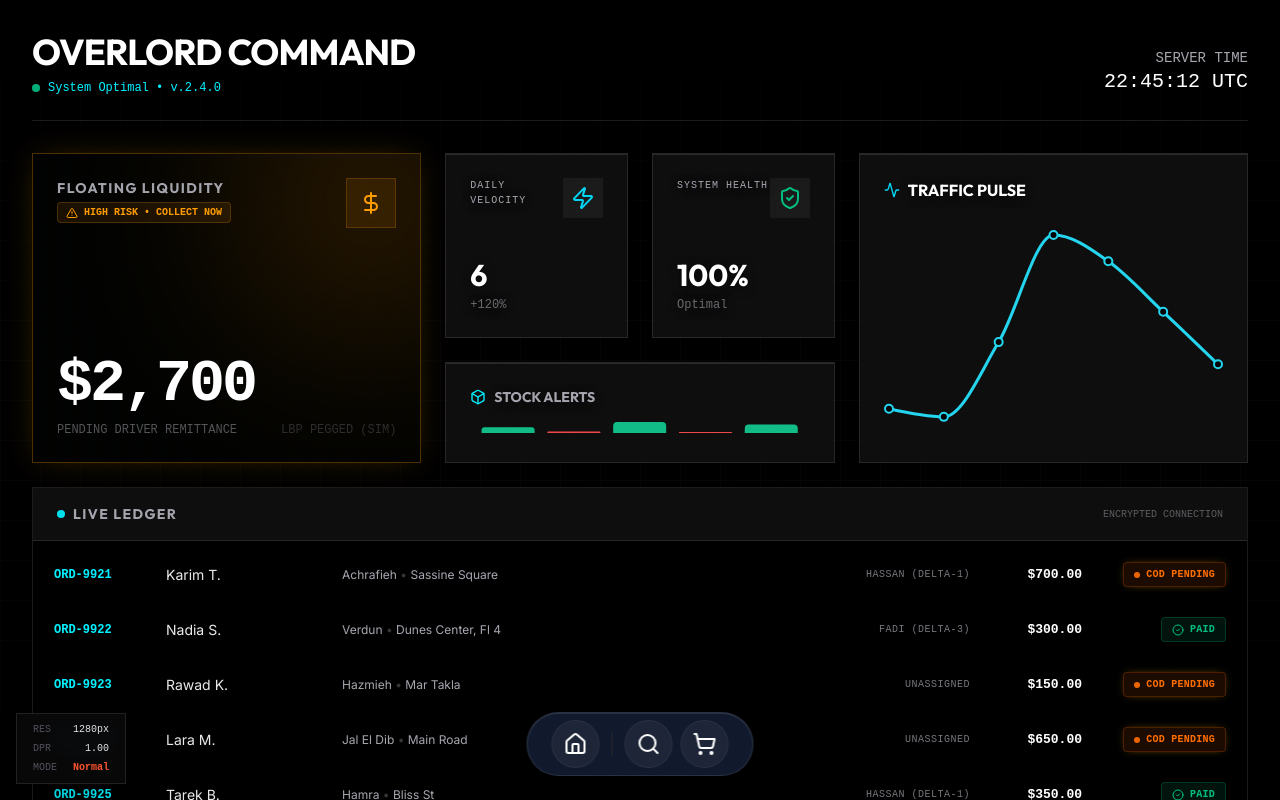
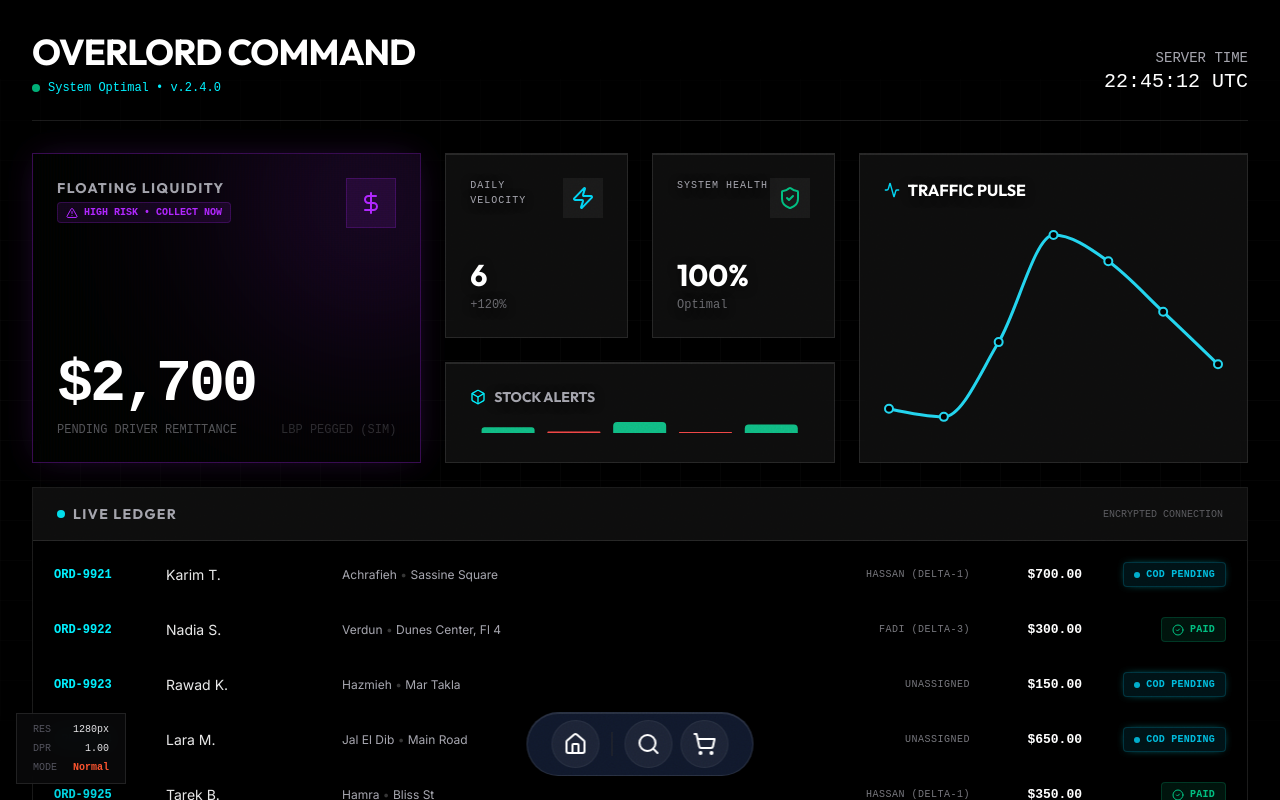
Before and after one commit to y4znn/haddam-co, a Next.js app: page /admin/dashboard in a window 1280 px wide. Shown: the top 800 px of the page. Built offline with nearby package versions, Linux system fonts and the light colour scheme.

Commit message:
fix(theme): complete eradication of orange, stabilize orbital ice protocol

```diff
--- a/app/globals.css
+++ b/app/globals.css
@@ -74,6 +74,7 @@
   :root {
     /* "Deep Space" - Permanent Global Theme */
     --orbital-ice: #00F0FF;
+    --reactor-purple: #B026FF;
     --deep-void: #050B14;
     --slate-glass: #0F172A;
     --bg-page: var(--deep-void);
@@ -137,6 +138,20 @@
     background: var(--color-brand-orange);
     color: #000000;
   }
+
+  ::-webkit-scrollbar {
+    width: 6px;
+    height: 6px;
+  }
+
+  ::-webkit-scrollbar-track {
+    background: var(--bg-deep-space);
+  }
+
+  ::-webkit-scrollbar-thumb {
+    background: var(--color-brand-orange);
+    border-radius: 3px;
+  }
 }
 
 .bg-noise {
--- a/components/admin/CashRunner.tsx
+++ b/components/admin/CashRunner.tsx
@@ -32,14 +32,14 @@ export function CashRunner({ amount, currency = "USD", onClick }: CashRunnerProp
                 "relative p-6 rounded-3xl overflow-hidden cursor-pointer transition-all duration-500 group h-full flex flex-col justify-between",
                 "bg-black/40 backdrop-blur-xl border",
                 isHighRisk
-                    ? "border-amber-500/30 hover:border-amber-500/60 shadow-[0_0_30px_-10px_rgba(245,158,11,0.3)] hover:shadow-[0_0_50px_-10px_rgba(245,158,11,0.5)]"
+                    ? "border-[var(--reactor-purple)]/30 hover:border-[var(--reactor-purple)]/60 shadow-[0_0_30px_-10px_rgba(176,38,255,0.3)] hover:shadow-[0_0_50px_-10px_rgba(176,38,255,0.5)]"
                     : "border-cyan-500/30 hover:border-cyan-500/60 shadow-[0_0_30px_-10px_rgba(6,182,212,0.3)] hover:shadow-[0_0_50px_-10px_rgba(6,182,212,0.5)]"
             )}
         >
             {/* Background Glow */}
             <div className={cn(
                 "absolute -top-20 -right-20 w-64 h-64 rounded-full blur-[100px] opacity-20 transition-colors duration-700",
-                isHighRisk ? "bg-amber-500" : "bg-cyan-500"
+                isHighRisk ? "bg-[var(--reactor-purple)]" : "bg-cyan-500"
             )} />
 
             <div className="flex justify-between items-start relative z-10">
@@ -49,7 +49,7 @@ export function CashRunner({ amount, currency = "USD", onClick }: CashRunnerProp
                     </h3>
                     <div className="flex items-center gap-2">
                         {isHighRisk ? (
-                            <span className="flex items-center gap-1.5 text-[10px] font-mono font-bold text-amber-500 bg-amber-500/10 px-2 py-0.5 rounded border border-amber-500/20">
+                            <span className="flex items-center gap-1.5 text-[10px] font-mono font-bold text-[var(--reactor-purple)] bg-[var(--reactor-purple)]/10 px-2 py-0.5 rounded border border-[var(--reactor-purple)]/20">
                                 <AlertTriangle className="w-3 h-3" />
                                 HIGH RISK • COLLECT NOW
                             </span>
@@ -64,7 +64,7 @@ export function CashRunner({ amount, currency = "USD", onClick }: CashRunnerProp
 
                 <div className={cn(
                     "p-3 rounded-xl border transition-colors",
-                    isHighRisk ? "bg-amber-500/10 border-amber-500/20 text-amber-500" : "bg-cyan-500/10 border-cyan-500/20 text-cyan-500"
+                    isHighRisk ? "bg-[var(--reactor-purple)]/10 border-[var(--reactor-purple)]/20 text-[var(--reactor-purple)]" : "bg-cyan-500/10 border-cyan-500/20 text-cyan-500"
                 )}>
                     <DollarSign className="w-6 h-6" />
                 </div>
--- a/components/admin/TheLedger.tsx
+++ b/components/admin/TheLedger.tsx
@@ -62,8 +62,8 @@ export function TheLedger({ orders }: TheLedgerProps) {
                         {/* Status Type */}
                         <div className="w-32 shrink-0 flex justify-end">
                             {order.payment_status === 'pending_cash' && (
-                                <span className="inline-flex items-center gap-1.5 px-2.5 py-1 rounded bg-orange-500/10 text-orange-500 border border-orange-500/20 text-[10px] font-bold uppercase tracking-wide shadow-[0_0_10px_-5px_orange]">
-                                    <div className="w-1.5 h-1.5 rounded-full bg-orange-500 animate-pulse" />
+                                <span className="inline-flex items-center gap-1.5 px-2.5 py-1 rounded bg-cyan-500/10 text-cyan-500 border border-cyan-500/20 text-[10px] font-bold uppercase tracking-wide shadow-[0_0_10px_-5px_var(--orbital-ice)]">
+                                    <div className="w-1.5 h-1.5 rounded-full bg-cyan-500 animate-pulse" />
                                     COD PENDING
                                 </span>
                             )}
--- a/components/home/CategoryStrip.tsx
+++ b/components/home/CategoryStrip.tsx
@@ -93,8 +93,8 @@ export function CategoryStrip() {
                                         !isTarget && "text-muted-foreground" // Apply muted-foreground only if not the target
                                     )}
                                         style={{
-                                            color: isTarget ? "#000000" : (isActive ? "#FF6B00" : undefined),
-                                            textShadow: isTarget ? "none" : (isActive ? "0 0 8px rgba(255,107,0,0.5)" : undefined)
+                                            color: isTarget ? "#000000" : (isActive ? "var(--orbital-ice)" : undefined),
+                                            textShadow: isTarget ? "none" : (isActive ? "0 0 8px var(--orbital-ice)" : undefined)
                                         }}>
                                         {cat.name}
                                     </span>
--- a/components/ui/FilterHUD.tsx
+++ b/components/ui/FilterHUD.tsx
@@ -104,7 +104,7 @@ export function FilterHUD({
                                 className={cn(
                                     "px-3 py-1.5 rounded-full border transition-all duration-300 text-[10px] font-bold tracking-wide uppercase",
                                     filters.category === null
-                                        ? "bg-brand-orange text-black border-brand-orange shadow-[0_0_10px_#FF6B00]"
+                                        ? "bg-brand-orange text-black border-brand-orange shadow-[0_0_10px_var(--orbital-ice)]"
                                         : "bg-white/5 border-white/5 text-muted-foreground hover:bg-white/10"
                                 )}
                             >
@@ -117,7 +117,7 @@ export function FilterHUD({
                                     className={cn(
                                         "px-3 py-1.5 rounded-full border transition-all duration-300 text-[10px] font-bold tracking-wide uppercase",
                                         filters.category === cat
-                                            ? "bg-brand-orange text-black border-brand-orange shadow-[0_0_10px_#FF6B00]"
+                                            ? "bg-brand-orange text-black border-brand-orange shadow-[0_0_10px_var(--orbital-ice)]"
                                             : "bg-white/5 border-white/5 text-muted-foreground hover:bg-white/10"
                                     )}
                                 >
@@ -136,7 +136,7 @@ export function FilterHUD({
                                     className={cn(
                                         "px-3 py-1.5 rounded-full border transition-all duration-300 text-[10px] font-bold tracking-wide uppercase",
                                         filters.brand === brand
-                                            ? "bg-brand-orange text-black border-brand-orange shadow-[0_0_10px_#FF6B00]"
+                                            ? "bg-brand-orange text-black border-brand-orange shadow-[0_0_10px_var(--orbital-ice)]"
                                             : "bg-white/5 border-white/5 text-muted-foreground hover:bg-white/10"
                                     )}
                                 >
--- a/components/ui/button.tsx
+++ b/components/ui/button.tsx
@@ -8,7 +8,7 @@ import { cn } from "@/lib/utils"
 import { useSoundEngine } from "@/hooks/use-sound-engine"
 
 const buttonVariants = cva(
-  "inline-flex items-center justify-center gap-2 whitespace-nowrap rounded-md text-sm font-medium transition-colors disabled:pointer-events-none disabled:opacity-50 [&_svg]:pointer-events-none [&_svg:not([class*='size-'])]:size-4 shrink-0 [&_svg]:shrink-0 outline-none focus-visible:ring-2 focus-visible:ring-orange-500 focus-visible:ring-offset-2 aria-invalid:ring-destructive/20 aria-invalid:ring-destructive/40 aria-invalid:border-destructive relative overflow-hidden",
+  "inline-flex items-center justify-center gap-2 whitespace-nowrap rounded-md text-sm font-medium transition-colors disabled:pointer-events-none disabled:opacity-50 [&_svg]:pointer-events-none [&_svg:not([class*='size-'])]:size-4 shrink-0 [&_svg]:shrink-0 outline-none focus-visible:ring-2 focus-visible:ring-cyan-500 focus-visible:ring-offset-2 aria-invalid:ring-destructive/20 aria-invalid:ring-destructive/40 aria-invalid:border-destructive relative overflow-hidden",
   {
     variants: {
       variant: {
```
